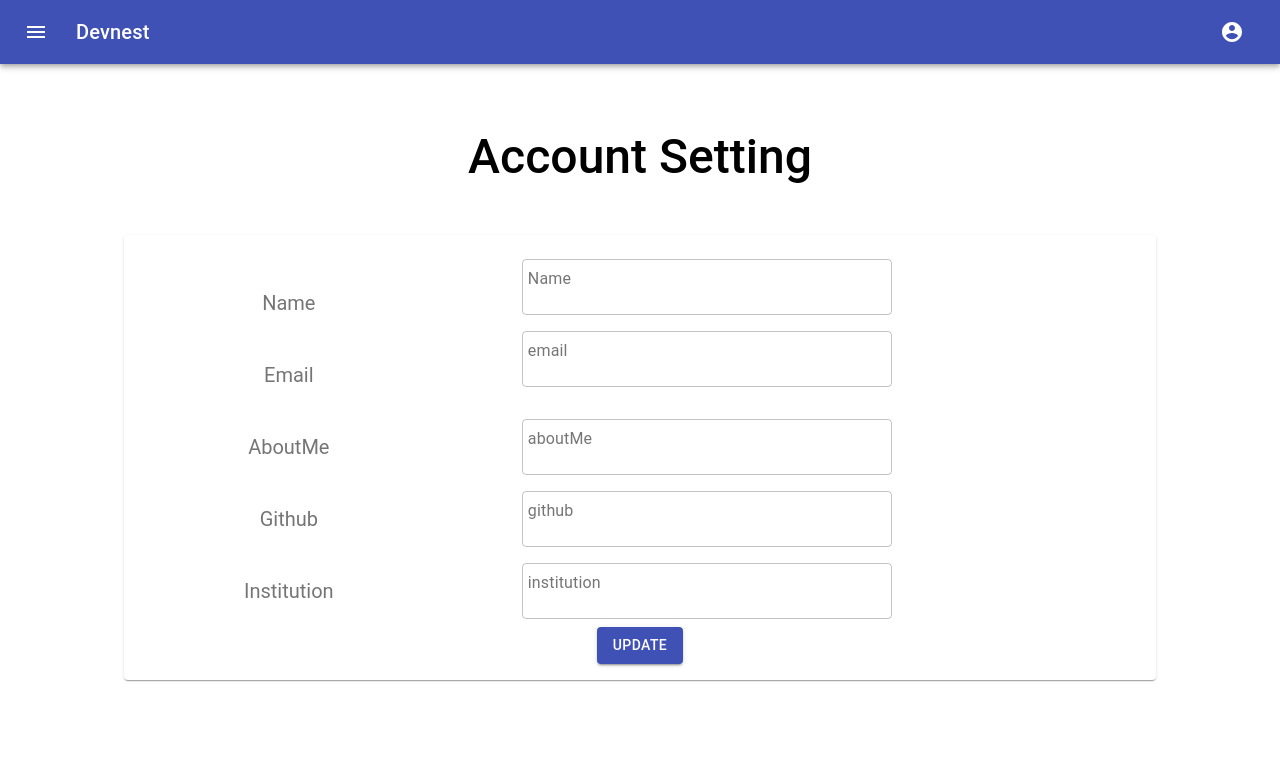
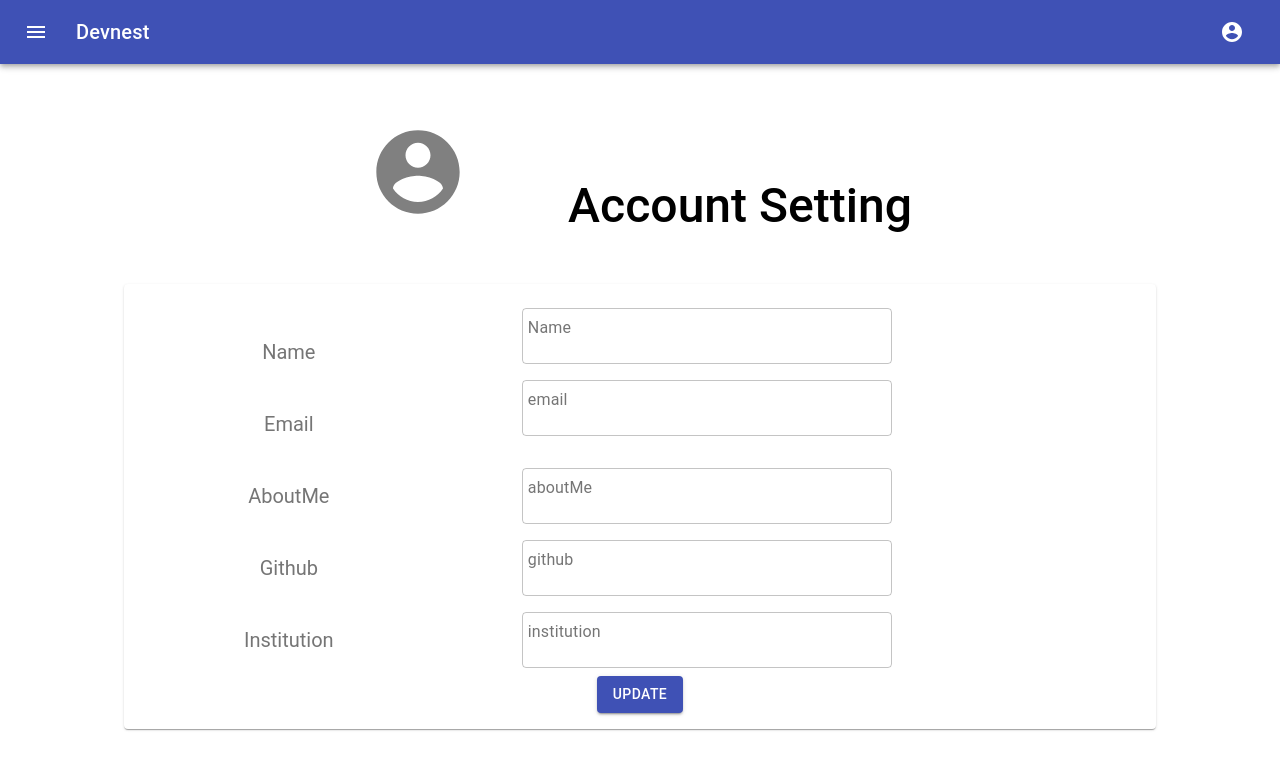
Before and after one commit to sanjay270899/devsnest-frontend, a React (Create React App) app: page /setting in a window 1280 px wide. Shown: the top 770 px of the page. Built offline with nearby package versions, Linux system fonts and the light colour scheme.

Commit message:
Uplode Image

```diff
--- a/src/App.tsx
+++ b/src/App.tsx
@@ -7,6 +7,7 @@ import ListOfCurriculum from './romponents/ListOfCurriculum';
 import Curriculum from './romponents/Curriculum';
 import Profile from './romponents/Profile';
 import Setting from './romponents/Setting';
+import Komal from './romponents/komal';
 const App: React.ElementType = () => {
   return (
     <div>
@@ -18,6 +19,7 @@ const App: React.ElementType = () => {
           <Route exact path="/curriculum/:id" component={Curriculum} />
           <Route exact path="/profile" component={Profile} />
           <Route exact path="/setting" component={Setting} />
+          <Route exact path="/komal" component={Komal} />
         </Switch>
       </Router>
     </div>
--- a/src/config/axios.config.ts
+++ b/src/config/axios.config.ts
@@ -1,7 +1,7 @@
 import axios, { AxiosInstance } from 'axios';
 
 const instance: AxiosInstance = axios.create({
-  baseURL: 'http://13.233.106.214:3000/',
+  baseURL: 'http://13.232.2.76:3000/',
 });
 
 export default instance;
--- a/src/romponents/Setting.tsx
+++ b/src/romponents/Setting.tsx
@@ -8,6 +8,7 @@ import { Button } from '@material-ui/core';
 import axios from '../config/axios.config';
 import Box from '@material-ui/core/Box';
 import { useForm } from 'react-hook-form';
+import AccountCircleIcon from '@material-ui/icons/AccountCircle';
 import { CircularProgress } from '@material-ui/core';
 
 const useStyles = makeStyles((theme) => ({
@@ -27,7 +28,7 @@ const useStyles = makeStyles((theme) => ({
   },
 
   title: {
-    marginTop: '5%',
+    marginTop: '3%',
     fontSize: '300%',
     textAlign: 'center',
     fontWeight: 500,
@@ -129,7 +130,18 @@ function SettingPage() {
       <Header />
       <Grid container spacing={3}>
         <Grid item xs={12} sm={12}>
-          <div className={classes.title}>Account Setting</div>
+          <div className={classes.title}>
+            <AccountCircleIcon
+              style={{
+                height: 100,
+                width: 100,
+                color: 'gray',
+                marginRight: 100,
+                marginTop: 20,
+              }}
+            ></AccountCircleIcon>
+            Account Setting
+          </div>
           <Paper className={classes.paper}>
             <div className={classes.list}>
               <Box p={3} bgcolor="background.paper">
--- /dev/null
+++ b/src/romponents/komal.tsx
@@ -0,0 +1,42 @@
+import React, { useState } from 'react';
+import axios from '../config/axios.config';
+
+function Profile() {
+  const [image, setImage] = useState('');
+
+  const onChangePicture = (e: any) => {
+    console.log('image: ', image);
+    setImage(URL.createObjectURL(e.target.files[0]));
+  };
+
+  const handleUpload = async (file: any) => {
+    let token: string = localStorage.getItem('Token') || '';
+    if (token != '') {
+      const formData = new FormData();
+      formData.append('profileImage', file);
+      const config = {
+        headers: {
+          'Content-Type': 'multipart/form-data',
+          Authorization: `Bearer ${token}`,
+        },
+      };
+      await axios.post('api/users/uploadProfileImage', formData, config);
+      console.log(config, 'kkkkkkk');
+    }
+  };
+
+  return (
+    <div>
+      <div className="register_profile_image">
+        <input id="profilePic" type="file" onChange={onChangePicture} />
+      </div>
+      <div className="previewProfilePic">
+        <img className="playerProfilePic_home_tile" src={image}></img>
+      </div>
+      <br />
+      <button onClick={handleUpload}>Upload</button>
+    </div>
+  );
+}
+
+export default Profile;
```
